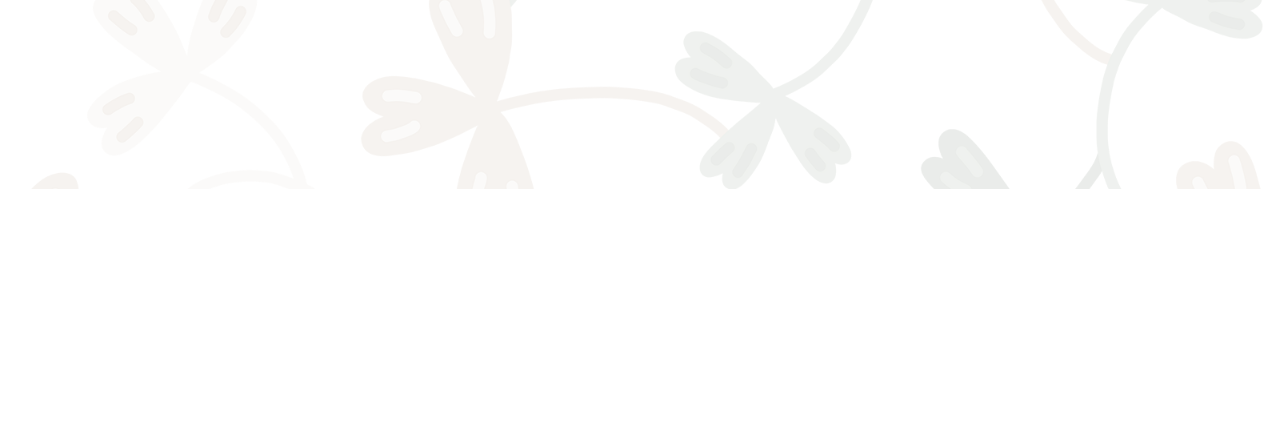
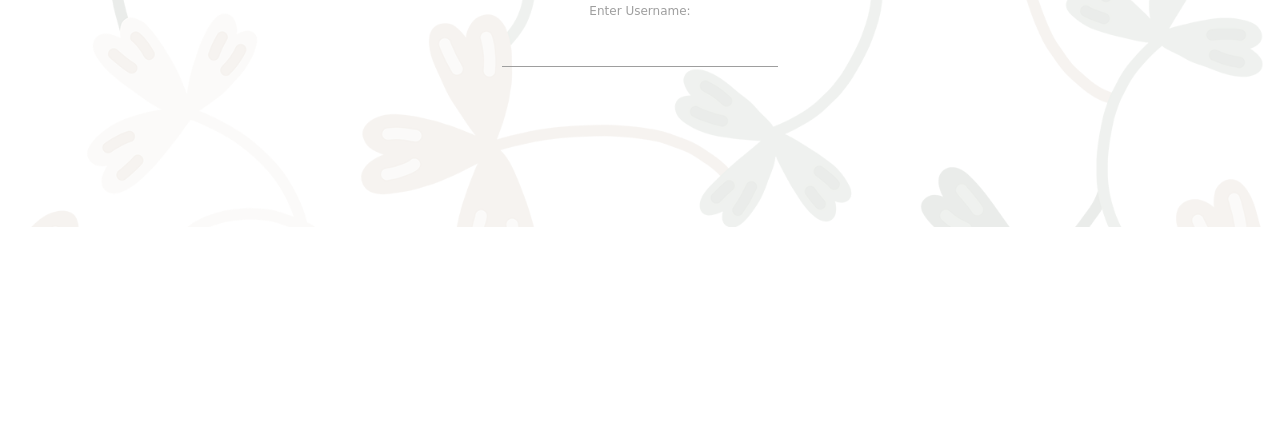
Before and after one commit to NOMAD1981/the-folk-music-heroes-quiz, a plain HTML site: page index.html in a window 1280 px wide. Shown: the part 371-800 px from the top of the page. Drawn offline with nearby package versions, Linux system fonts and the light colour scheme; a web font is replaced by a local one.

Commit message:
Add user row area with materialize grid col

```diff
--- a/index.html
+++ b/index.html
@@ -32,7 +32,12 @@
 
         <!-- username entry form -->
         <div class="user-area row">
-
+            <div class="col s4 offset-s4">
+                <form method="GET">
+                    <label for="username">Enter Username: </label>
+                    <input type="text" id="user" name="username" required>
+                </form>
+            </div>
         </div>
 
         <!-- welcome note -->
```
